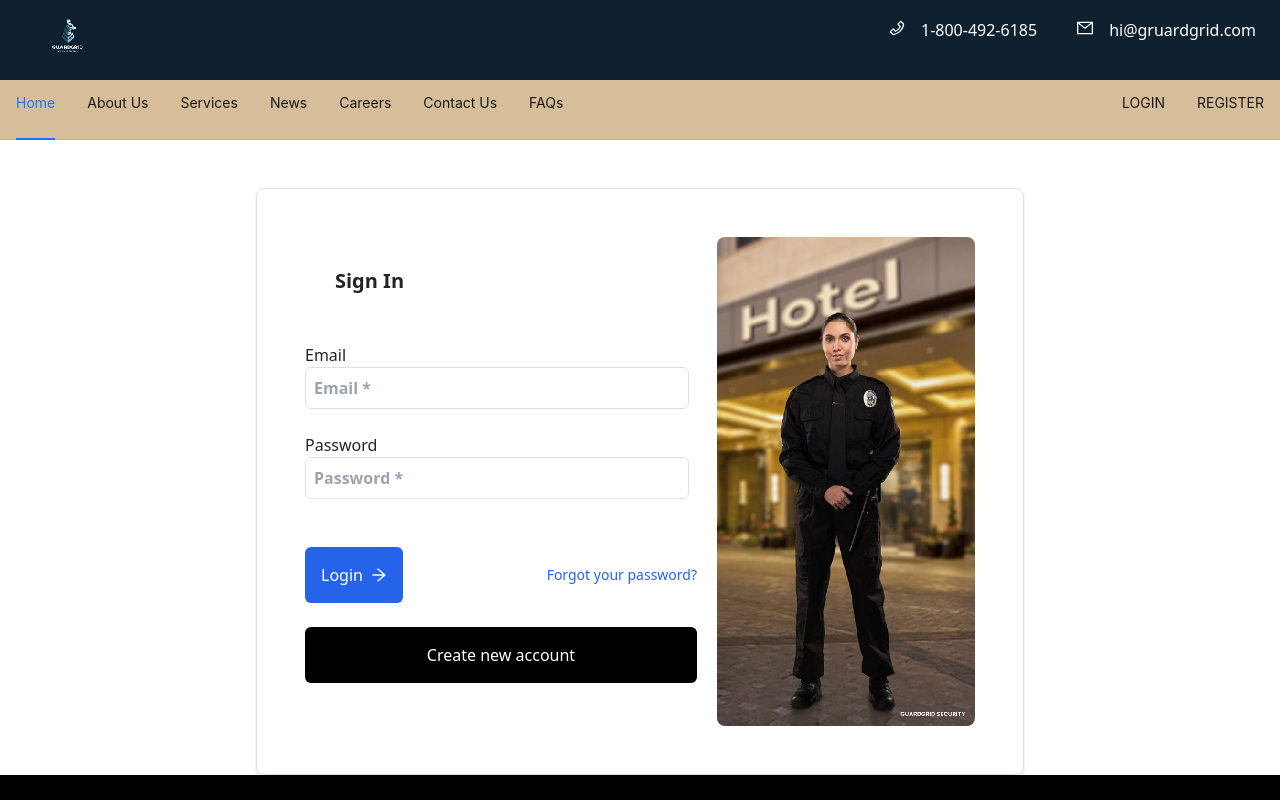
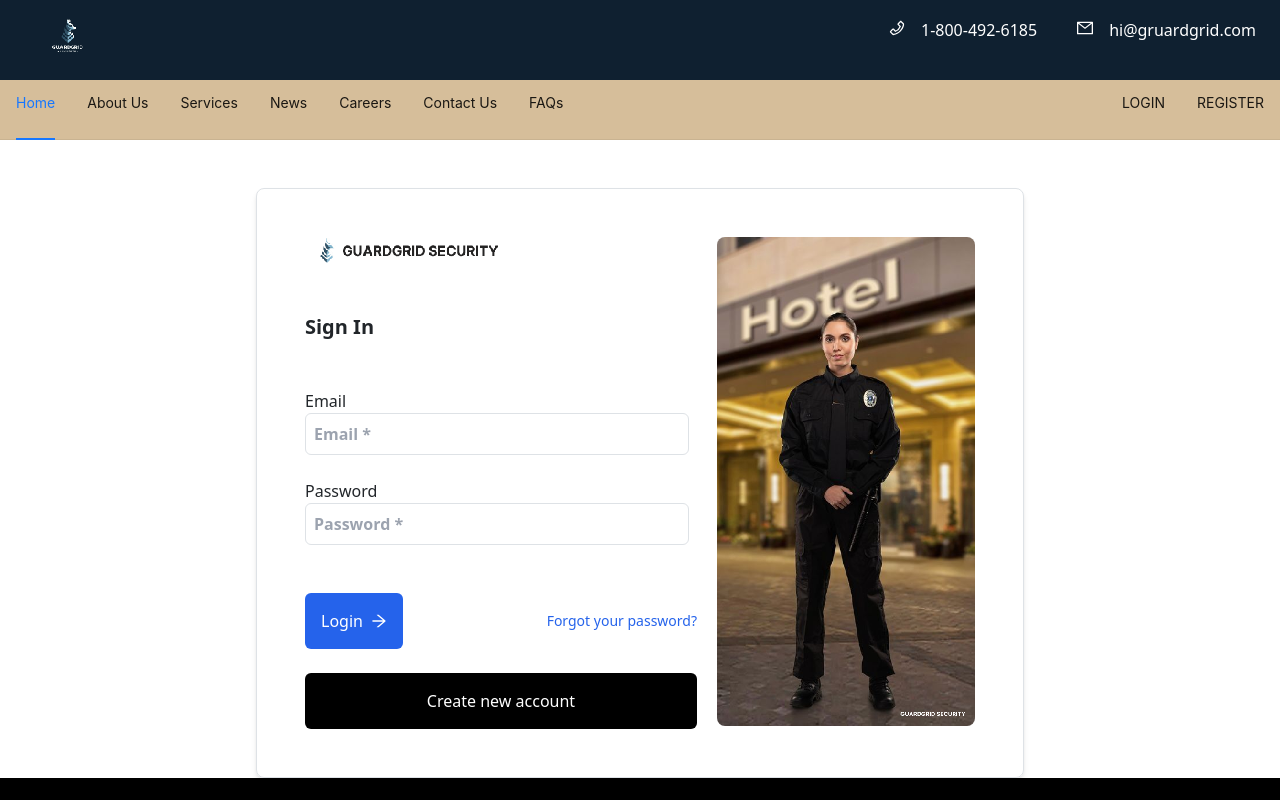
Before and after one commit to MockprojectGr3/MockProject_072024_Gr3_FE, a React (Vite) app: page /login in a window 1280 px wide. Shown: the top 800 px of the page. Built offline with nearby package versions, Linux system fonts and the light colour scheme.

Commit message:
fix/GUI_login-page-logo-is-not-displayed-correctly_HTNgan

```diff
--- a/src/component_page/page/login.jsx
+++ b/src/component_page/page/login.jsx
@@ -1,6 +1,7 @@
 import React, { useState } from "react";
 import { Link, useNavigate } from "react-router-dom";
 import car from "../../assets/image/img.png";
+import logo from "../../assets/image/sr-logo.png";
 import { ArrowRightOutlined } from "@ant-design/icons";
 import request from "../../util/axios";
 
@@ -41,8 +42,11 @@ function LoginPage() {
 
   return (
     <div className="max-w-3xl mx-auto p-5 border border-gray-300 rounded-lg shadow-md flex items-start text-left mt-5">
-      <div className="flex-2 pr-5">
-        <h1 className="text-xl font-semibold">Sign In</h1>
+      <div className="flex-1 pr-5">
+        <div className="flex items-center mb-12">
+          <img src={logo} alt="GuardGrid Security Logo" className="max-w-[50%] max-h-[50%] mr-2 object-contain" />
+        </div>
+        <p className="text-xl font-semibold">Sign In</p>
         <form onSubmit={handleSubmit} className="flex flex-col mt-5">
           <div className="flex flex-wrap">
             <div className="flex-1 mr-2">
--- a/src/router_page.jsx
+++ b/src/router_page.jsx
@@ -24,7 +24,7 @@ import FeedbackPage from './component_page/page/feedback.jsx'
 import Service_Detail_Page from './component_page/page/service_detail.jsx'
 import Training from './component_page/page/training.jsx'
 import PriceList from './component_page/page/price_list.jsx'
-import AboutUs from './component_page/page/AboutUs.jsx'
+import AboutUs from './component_page/page/aboutUs.jsx'
 import TrainingDetail from './component_page/page/training_detail.jsx'
 import FAQ_Page from './component_page/page/faq.jsx'
 import Equipment_Page from './component_page/page/equipment.jsx'
```
Also changed, not shown: src/assets/image/sr-logo.png (added), src/component_page/page/service_detail.jsx (line endings or trailing spaces).
